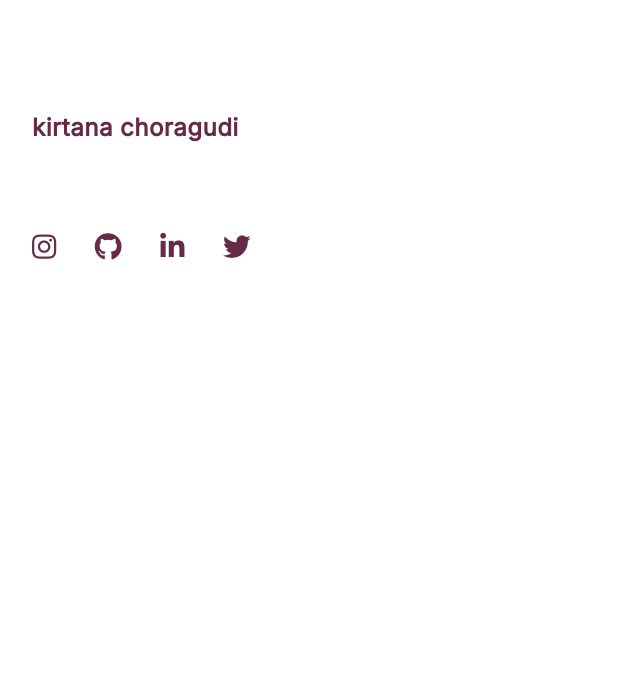
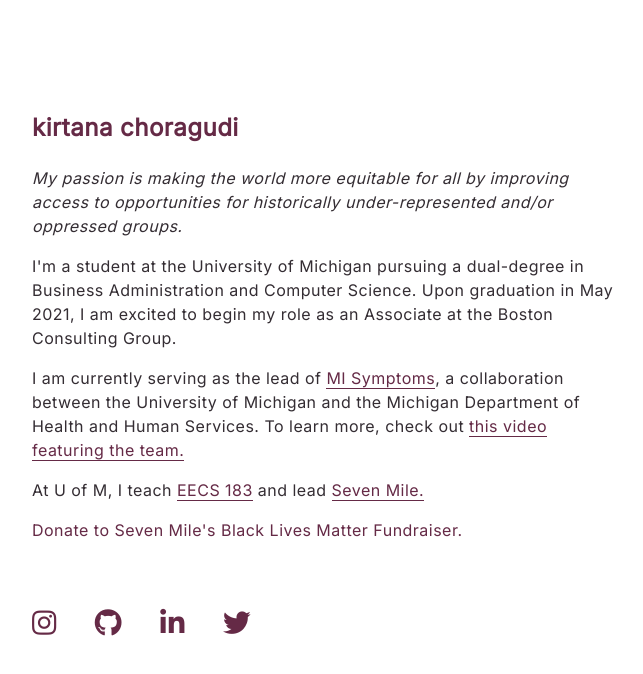
Before and after one commit to kirtanac/kirtanac.github.io, a plain HTML site: page index.html in a window 1280 px wide. Shown: the whole page, without its empty margins (208-851 px from the left). Drawn offline with Linux system fonts and the light colour scheme.

Commit message:
adding text back

```diff
--- a/index.html
+++ b/index.html
@@ -23,7 +23,7 @@
 
             <h1>kirtana choragudi </h1>
           </div>
-          <!-- <p><i>My passion is making the world more equitable for all by improving access to opportunities for historically under-represented and/or oppressed groups.</i></p>
+          <p><i>My passion is making the world more equitable for all by improving access to opportunities for historically under-represented and/or oppressed groups.</i></p>
             <p> I'm a student at the University of Michigan pursuing a dual-degree in Business Administration and Computer Science. Upon graduation in May 2021, I am excited to begin my role as an Associate at the Boston Consulting Group.</p>
 
              <p> I am currently serving as the lead of <a class="textlink" href="http://misymptomapp.state.mi.us/" target="_blank">MI Symptoms</a>, a collaboration between the University of Michigan and the Michigan Department of Health and Human Services.
@@ -35,7 +35,7 @@
               and lead
              <a class="textlink" href="http://www.umsevenmile.org/" target="_blank">Seven Mile.</a></p>
 
-                 <a class="textlink" href="https://tinyurl.com/y7v7yx4e/" target="_blank">Donate to Seven Mile's Black Lives Matter Fundraiser.</a> -->
+                 <a class="textlink" href="https://tinyurl.com/y7v7yx4e/" target="_blank">Donate to Seven Mile's Black Lives Matter Fundraiser.</a>
 
         </div>   <!-- bio -->
 
```
